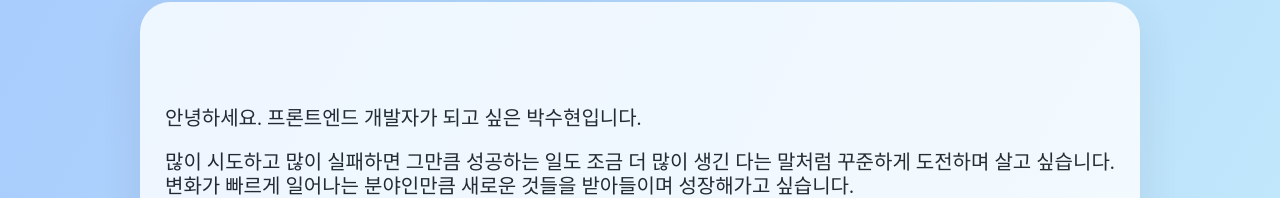
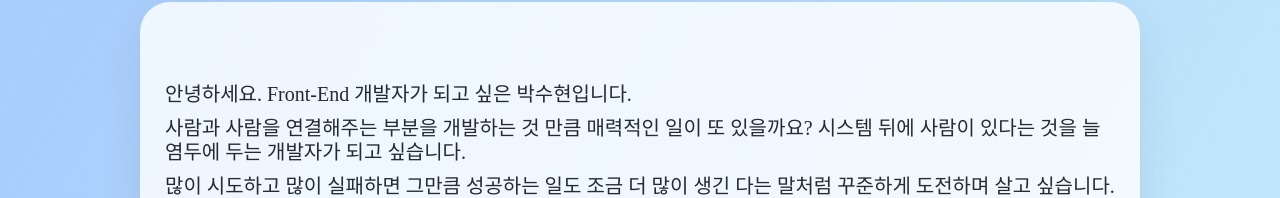
Before and after one commit to aubepluieh3/portfolio, a React (Create React App) app: page / in a window 1280 px wide. Shown: the part 739-937 px from the top of the page. Built offline with nearby package versions, Linux system fonts and the light colour scheme; a web font is replaced by a local one.

Commit message:
Update Profile.tsx

```diff
--- a/src/components/Profile.tsx
+++ b/src/components/Profile.tsx
@@ -110,12 +110,16 @@ function profile() {
       <Fade triggerOnce>
         <Box>
           <ProfileBox>
-            <div>안녕하세요. 프론트엔드 개발자가 되고 싶은 박수현입니다.</div>
-            <div></div>
+            <div>안녕하세요. Front-End 개발자가 되고 싶은 박수현입니다.</div>
+            <div>
+              사람과 사람을 연결해주는 부분을 개발하는 것 만큼 매력적인 일이 또
+              있을까요? 시스템 뒤에 사람이 있다는 것을 늘 염두에 두는 개발자가
+              되고 싶습니다.
+            </div>
             <div>
               많이 시도하고 많이 실패하면 그만큼 성공하는 일도 조금 더 많이 생긴
               다는 말처럼 꾸준하게 도전하며 살고 싶습니다. 변화가 빠르게
-              일어나는 분야인만큼 새로운 것들을 받아들이며 성장해가고 싶습니다.
+              일어나는 분야인만큼 새로운 것들을 받아들이며 성장해가겠습니다.
             </div>
           </ProfileBox>
         </Box>
```
